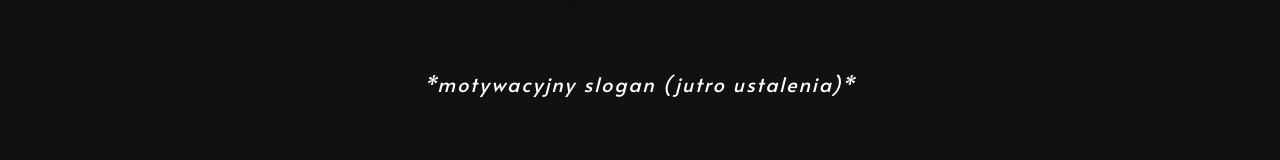
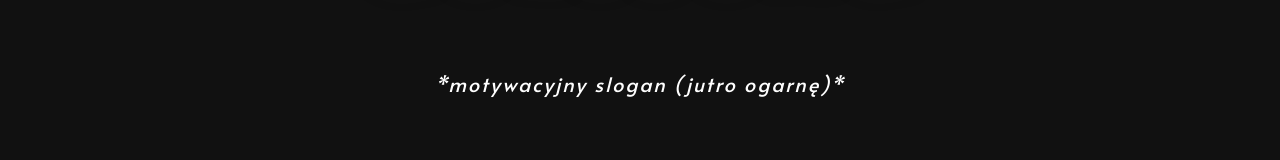
Before and after one commit to ubbebs/guessong, a React (Create React App) app: page / in a window 1280 px wide. Shown: the part 361-521 px from the top of the page. Built offline with nearby package versions, Linux system fonts and the light colour scheme; no server answers.

Commit message:
waiting screen

```diff
--- a/src/App.js
+++ b/src/App.js
@@ -38,6 +38,8 @@ function App() {
     })
   }, []);
 
+  console.log(artistList, artist5List, albumList, album5List, trackList)
+
   return (
     <Router>
       <ScrollToTop />
--- a/src/components/home_page/home.js
+++ b/src/components/home_page/home.js
@@ -10,7 +10,6 @@ const Home = ({data}) => {
   const [items, setItems] = useState(false)
 
   const isLoaded = async () => {
-    console.log(data.length)
     data.length === 0 ? setItems(false) : setItems(true)
   }
 
@@ -23,9 +22,8 @@ const Home = ({data}) => {
         <div className="home-main">
           <div className='home-main-box'>
             <h1>GUESSONG</h1>
-            <p>*motywacyjny slogan (jutro ustalenia)*</p>
+            <p>*motywacyjny slogan (jutro ogarnę)*</p>
           </div>
-          {console.log(items)}
           {items ? (
             <>
               {console.log(`${items} - true`)}
@@ -68,11 +66,9 @@ const Home = ({data}) => {
             </>
           ) : (
             <>
-              {console.log(`${items} - false`)}
               <p className='information'>Loading...</p>
             </>
           )}
-          {console.log(document.querySelector('.infromation'))}
         </div>
     </div>
   )
```
